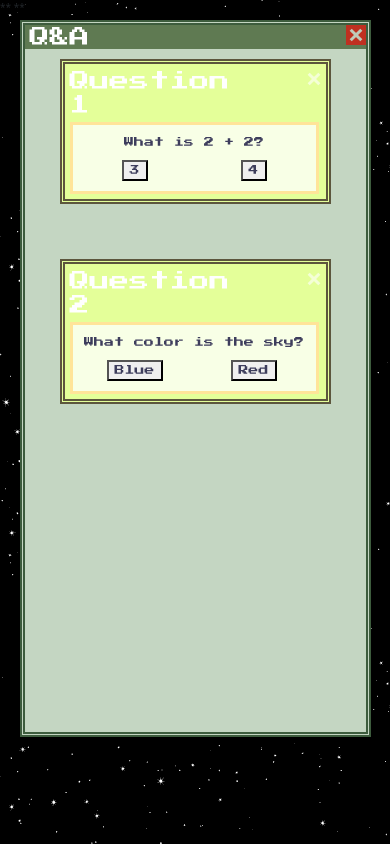
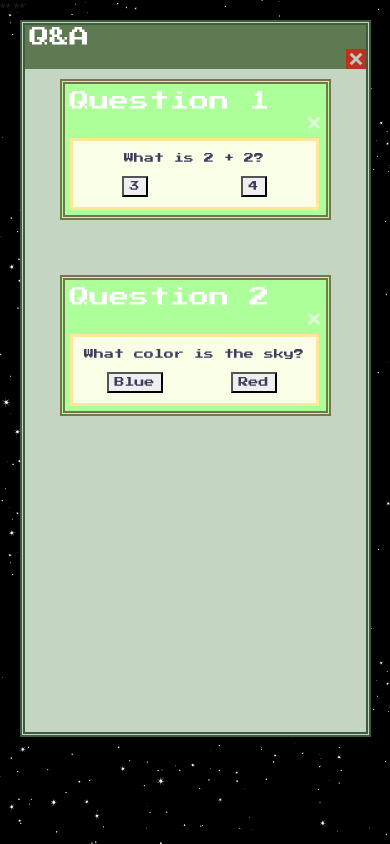
Before and after one commit to seltsameBat/c, a plain HTML site: page index.html in a window 390 px wide. Both pictures are taken after a click on the picture 109 px from the left and 48 px from the top of the page. Drawn offline with nearby package versions, Linux system fonts and the light colour scheme.

Commit message:
Update style.css

```diff
--- a/style.css
+++ b/style.css
@@ -88,11 +88,11 @@ body, html {
 }
 
 .popupMessage {
-    background-color: #e4ff99;
+    background-color: #adff99;
     padding: 5px 2px 0px 5px;
     margin: 0px 25px 50px 25px;
     border-style: double;
-    border-color: #5c563d;
+    border-color: #7a7252;
     border-width: 5px;
     text-align: left;
     display: block;
@@ -103,7 +103,7 @@ body, html {
     padding: 10px;
     margin: 5px 5px 5px 0px;
     border-style: solid;
-    border-color: #ffe499;
+    border-color: #ffe799;
     text-align: center;
 }
 
@@ -365,7 +365,7 @@ body, html {
     line-height: 1.6;
     color: #4b4b4b; /* Dark, but not too harsh */
     font-size: 1.2rem;
-    letter-spacing: 0.02em;
+    letter-spacing: 0.03em;
     box-shadow: 0 0 10px rgba(0, 0, 0, 0.2);
 }
 
@@ -488,6 +488,7 @@ body, html {
 
 .row .col-8 {
     font-size: 1.5rem; /* Adjusts font size on smaller screens */
+    width: 100%;
 }
 #secretPage, #secretPage2,#secretPage3, #secretPage4, #secretPage5{
     width: 95%;
```
